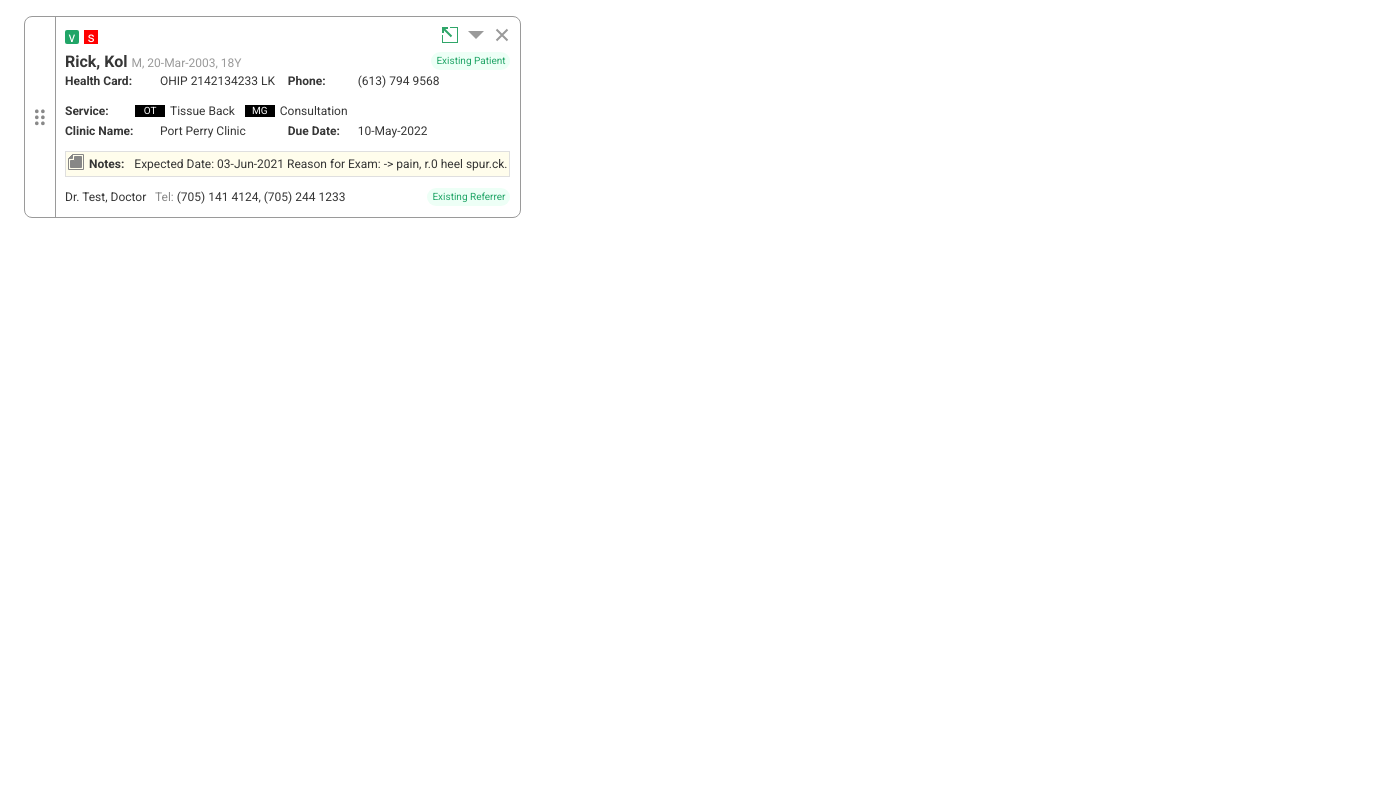
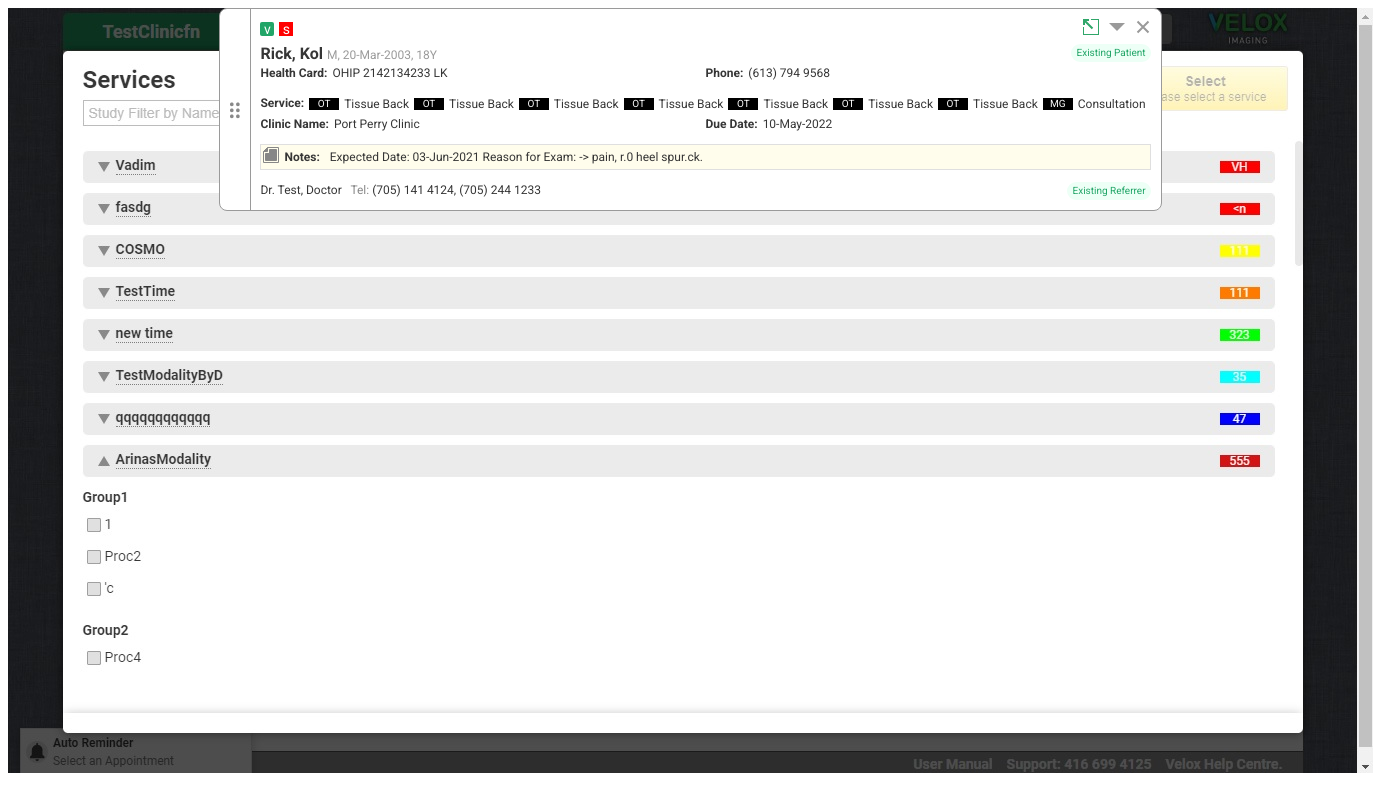
Before and after one commit to sevc4ik/card, a plain HTML site: page index.html in a window 1280 px wide. Shown: the whole page, 1373 px wide, since content can reach past the window. Drawn offline with nearby package versions, Linux system fonts and the light colour scheme.

Commit message:
basic ver

```diff
--- a/index.html
+++ b/index.html
@@ -11,7 +11,7 @@
     <link rel="stylesheet" href="style.css">
 </head>
 <body>
-<div class="container">
+<div class="bg-container bg-container__services">
   <div class="resize-drag">
     <div class="card__drag drag">
       <img src="assets/icons/drag.svg" alt="drag">
@@ -79,6 +79,30 @@
             <div class="section__item">
               <div class="item__title item__title-short">Service:</div>
               <div class="item__content services">
+                <div class="service">
+                  <div class="service__modal">OT</div>
+                  <div class="service__name">Tissue Back</div>
+                </div>
+                <div class="service">
+                  <div class="service__modal">OT</div>
+                  <div class="service__name">Tissue Back</div>
+                </div>
+                <div class="service">
+                  <div class="service__modal">OT</div>
+                  <div class="service__name">Tissue Back</div>
+                </div>
+                <div class="service">
+                  <div class="service__modal">OT</div>
+                  <div class="service__name">Tissue Back</div>
+                </div>
+                <div class="service">
+                  <div class="service__modal">OT</div>
+                  <div class="service__name">Tissue Back</div>
+                </div>
+                <div class="service">
+                  <div class="service__modal">OT</div>
+                  <div class="service__name">Tissue Back</div>
+                </div>
                 <div class="service">
                   <div class="service__modal">OT</div>
                   <div class="service__name">Tissue Back</div>
@@ -181,6 +205,7 @@
       </div>
     </div>
 </div>
+</div>
 <script src="https://cdn.jsdelivr.net/npm/interactjs@1.10.13/dist/interact.min.js"></script>
 <script src="script.js"></script>
 </body>
--- a/style.css
+++ b/style.css
@@ -1,8 +1,18 @@
-.container {
+body {
   color: var(--primary);
   width: 100%;
   height: 900px;
   font-family: 'Roboto', sans-serif;
+}
+
+.bg-container {
+  width: 1365px;
+  height: 765px;
+  margin: 0 auto;
+}
+
+.bg-container__services {
+  background-image: url('./assets/bg/services.jpg');
 }
 
 :root {
@@ -20,11 +30,12 @@
     width: fit-content;
     border-radius: 8px;
     padding: 10px 10px 10px 5px;
-    margin: 1rem;
+    margin: 0 auto;
+    bottom: 0;
     border: 1px solid var(--border);
     touch-action: none;
     overflow-y: auto;
-    /* This makes things *much* easier */
+    background-color: #fff;
     box-sizing: border-box;
     display: flex;
     position: relative;
@@ -167,7 +178,7 @@
 }
 
 .section__item {
-  align-items: center;
+  align-items: baseline;
   gap: 5px;
 }
 
@@ -208,14 +219,9 @@
 }
 
 .item__title {
-  min-width: 90px;
   font-size: 12px;
   font-weight: 700;
   line-height: 20px;
-}
-
-.item__title-short {
-  min-width: 65px;
 }
 
 .item__content {
@@ -235,13 +241,14 @@
 
 .services {
   display: flex;
-  gap: 10px;
+  flex-wrap: wrap;
 }
 
 .service {
   display: flex;
   gap: 5px;
   align-items: center;
+  margin-right: 5px;
 }
 
 .service__modal {
```
Also changed, not shown: assets/bg/services.jpg (added).
